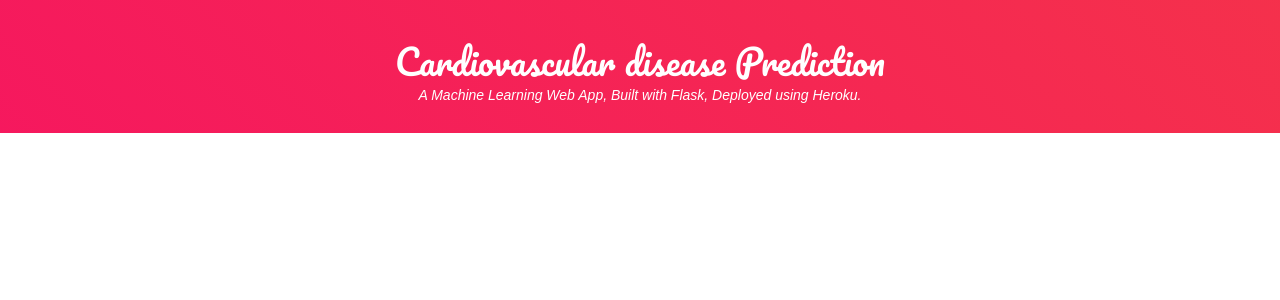
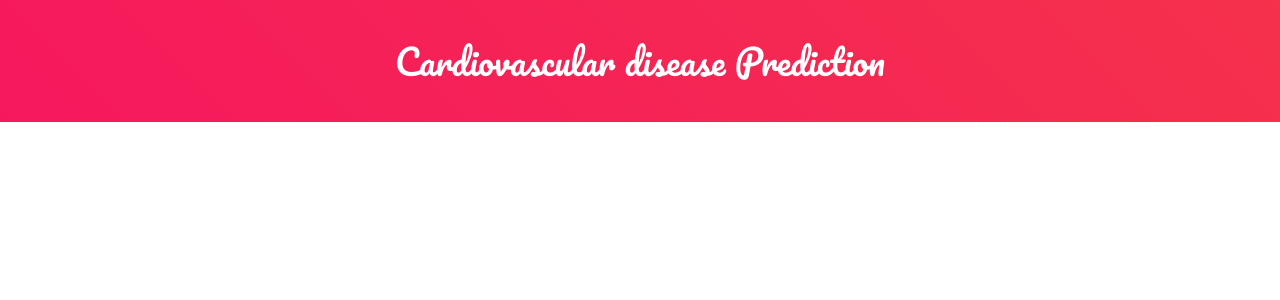
Before and after one commit to ameyadebnath/Cardiovascular_disease_prediction, a Flask app: template templates/result.html in a window 1280 px wide. Shown: the top 300 px of the page. Run offline with Flask 2, Linux system fonts and the light colour scheme; the template is opened without the code that fills it, so the values that code supplies are empty; some libraries are stand-ins or nearby versions.

Commit message:
Update result.html

```diff
--- a/templates/result.html
+++ b/templates/result.html
@@ -16,7 +16,7 @@
 		<div class="container">
             <h2 class='container-heading'><span class="heading_font">Cardiovascular disease Prediction</span></h2>
             <div class='description'>
-    			<p>A Machine Learning Web App, Built with Flask, Deployed using Heroku.</p>
+
     		</div>
     	</div>
 
```
